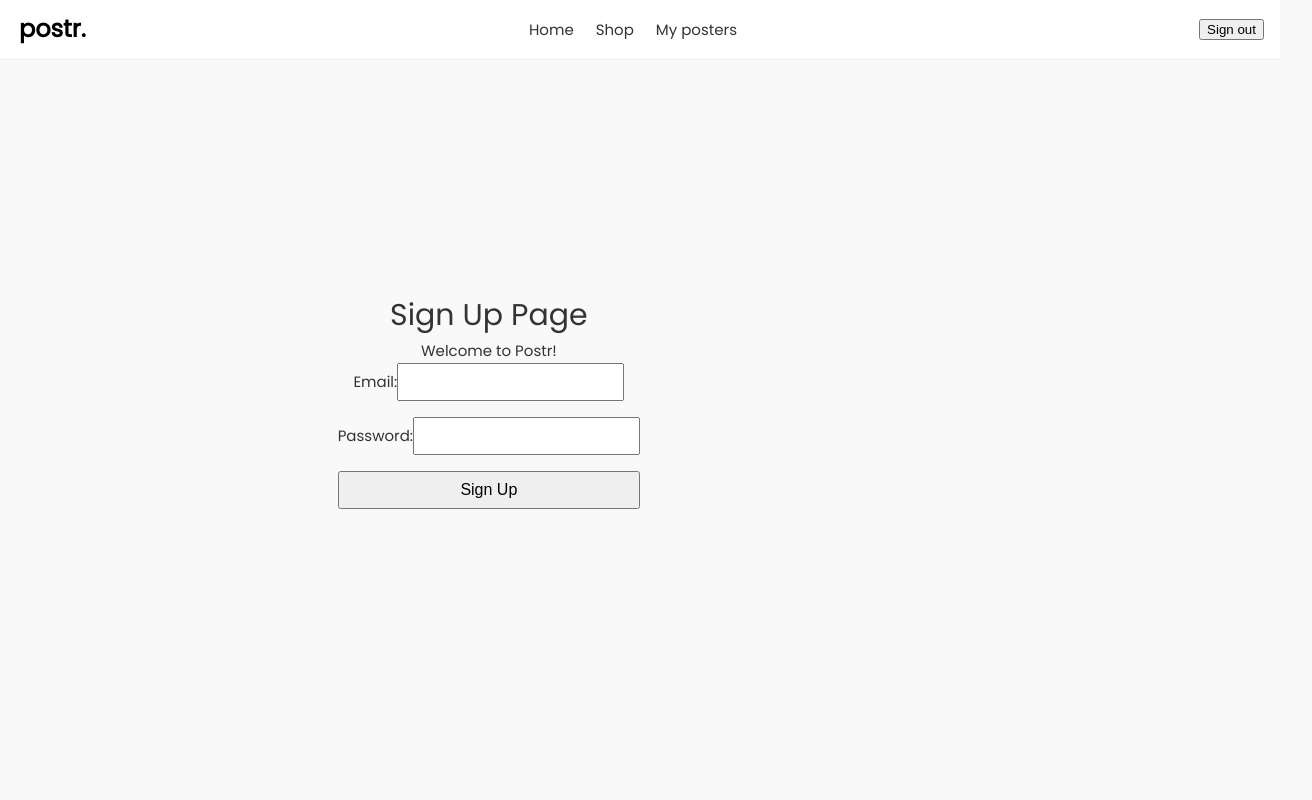
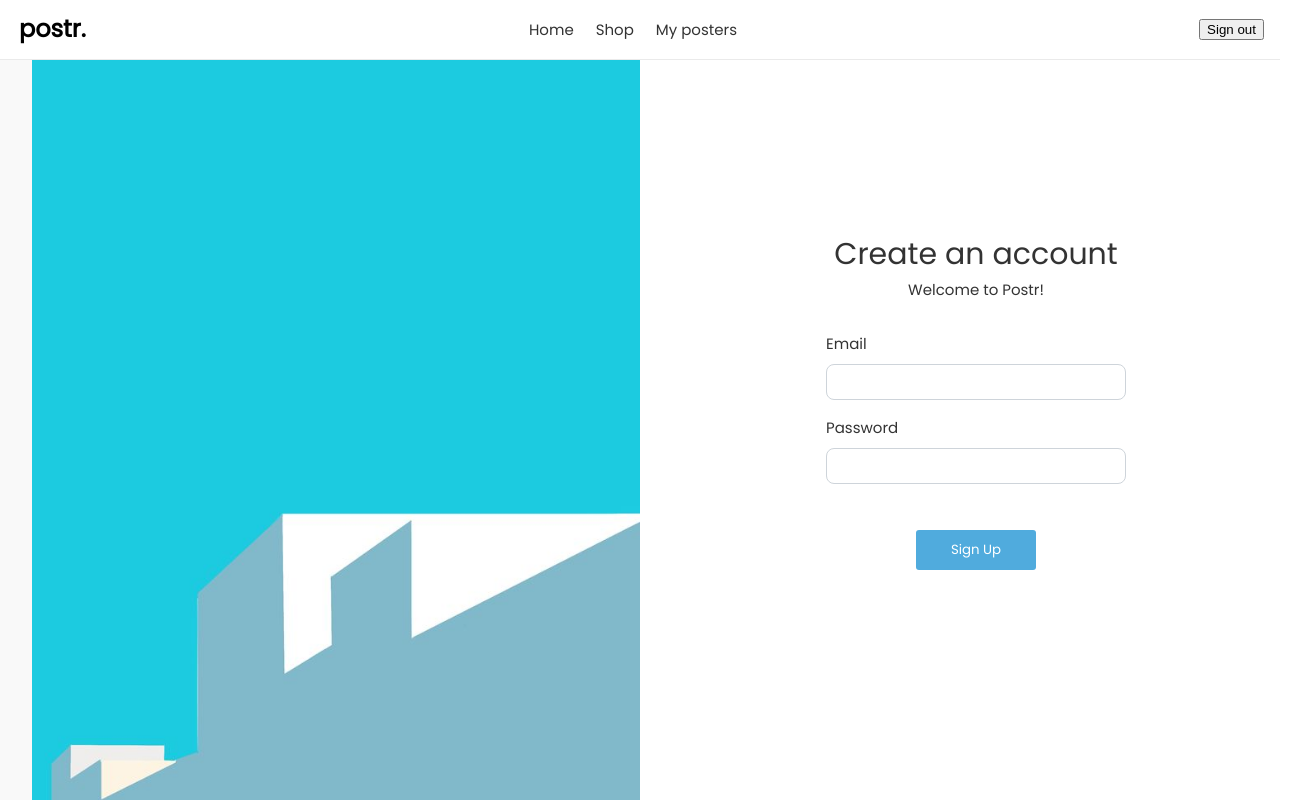
Before and after one commit to Neeshal-Imrit/ECSE-428-Grp-8, a Vue app in the folder Postr-FrontEnd/: page /signup in a window 1280 px wide. Shown: the whole page, 1312 px wide, since content can reach past the window. Built offline with nearby package versions, Linux system fonts and the light colour scheme.

Commit message:
added styling

```diff
--- a/Postr-FrontEnd/src/App.vue
+++ b/Postr-FrontEnd/src/App.vue
@@ -26,5 +26,8 @@ body {
   color: #333;
   margin: 0;
   font-family: "Poppins", sans-serif;
+  overflow-x: hidden;
+  width: 100%; /* Ensure full width */
+  box-sizing: border-box; /* Include padding and border in element's total width and height */
 }
 </style>
--- a/Postr-FrontEnd/src/views/SigninView.vue
+++ b/Postr-FrontEnd/src/views/SigninView.vue
@@ -1,48 +1,65 @@
 <template>
   <div class="center-content">
+    <!-- left side - form -->
+    <div class="form-container">
       <h1>Sign in Page</h1>
-        <p>Welcome back to Postr!</p>
+      <p class="subtitle">Welcome back to Postr!</p>
       <form @submit.prevent="submitForm">
-            <div>
-                <label for="email">Email:</label>
-                <input type="email" id="email" v-model="email" required>
+        <div class="input-group">
+          <label for="email">Email</label>
+          <input type="email" id="email" v-model="email" required />
+        </div>
+        <div class="input-group">
+          <label for="password">Password</label>
+          <input type="password" id="password" v-model="password" required />
         </div>
         <div>
-                <label for="password">Password:</label>
-                <input type="password" id="password" v-model="password" required>
+          <button type="submit">Sign In</button>
         </div>
-            <button type="submit">Sign In</button>
       </form>
+      <p class="signup-link">
+        Don't have an account?
+        <router-link to="/signup">Sign up here</router-link>
+      </p>
+    </div>
+
+    <!-- right side - image -->
+    <div class="image-container">
+      <img src="@/assets/signin-background.jpg" alt="Sign In Image" />
+    </div>
   </div>
 </template>
 
 <script>
 export default {
-  name: 'SigninView',
+  name: "SigninView",
   data() {
     return {
-      email: '',
-      password: ''
+      email: "",
+      password: "",
     };
   },
   methods: {
     submitForm() {
       // Handle form submission. This is a placeholder. Can remove when you connect to backend.
       // Not supposed to log in final version
-      console.log('Email:', this.email);
-      console.log('Password:', this.password);
-    }
-  }
-}
+      console.log("Email:", this.email);
+      console.log("Password:", this.password);
+    },
+  },
+};
 </script>
 
 <style scoped>
-.center-content {
+.form-container {
+  flex: 2;
   display: flex;
   flex-direction: column;
   justify-content: center;
   align-items: center;
   height: 100vh;
+  padding: 2rem;
+  background-color: white;
   text-align: center;
 }
 
@@ -50,20 +67,87 @@ form {
   display: flex;
   flex-direction: column;
   gap: 1rem;
+  width: 100%;
+  max-width: 400px;
+}
+
+.center-content {
+  display: flex;
+  flex: 1 1 auto;
+  width: 100vw;
+  height: 100vh;
+  overflow: hidden;
+}
+
+.subtitle {
+  margin-bottom: 30px;
+}
+
+.signup-link {
+  margin-top: 10px;
+  font-size: 10px;
+}
+
+.image-container {
+  flex: 1;
+  display: flex;
+  justify-content: center;
+  align-items: center;
+  background-color: #f5f5f5;
+}
+
+.image-container img {
+  width: 100%;
+  height: 100vh;
+  object-fit: cover;
 }
 
 label {
   margin-bottom: 0.5rem;
+  text-align: left;
 }
 
 input {
+  width: 100%;
   padding: 0.5rem;
   font-size: 1rem;
+  border: 1px solid #ced4da;
+  border-radius: 8px;
+  transition: box-shadow 0.2s ease-in-out, border-color 0.2s ease-in-out;
+  outline: none;
+}
+
+input:hover,
+input:focus {
+  box-shadow: 0 0 5px #a2a6aa;
+  border-color: #a2a6aa;
+}
+
+.input-group {
+  display: flex;
+  flex-direction: column;
+  text-align: left;
 }
 
 button {
   padding: 0.5rem 1rem;
-  font-size: 1rem;
+  font-family: "Poppins", sans-serif;
+  font-size: 0.5Srem;
   cursor: pointer;
+  background-color: #50abdd;
+  color: white;
+  border: none;
+  border-radius: 3px;
+  margin-top: 30px;
+  width: 40%;
+  height: 40px;
+}
+
+button:hover {
+  background-color: #30a4e2;
+}
+
+button:active {
+  background-color: #2088c9;
 }
 </style>
--- a/Postr-FrontEnd/src/views/SignupView.vue
+++ b/Postr-FrontEnd/src/views/SignupView.vue
@@ -1,48 +1,96 @@
 <template>
   <div class="center-content">
-        <h1>Sign Up Page</h1>
-        <p>Welcome to Postr!</p>
+    <!-- left side - image -->
+    <div class="image-container">
+      <img src="@/assets/signup-background.png" alt="Sign Up Image" />
+    </div>
+
+    <!-- right side - form -->
+    <div class="form-container">
+      <h1>Create an account</h1>
+      <p class="subtitle">Welcome to Postr!</p>
       <form @submit.prevent="submitForm">
-            <div>
-                <label for="email">Email:</label>
-                <input type="email" id="email" v-model="email" required>
+        <div class="input-group">
+          <label for="email">Email</label>
+          <input type="email" id="email" v-model="email" required />
+        </div>
+        <div class="input-group">
+          <label for="password">Password</label>
+          <input type="password" id="password" v-model="password" required />
         </div>
         <div>
-                <label for="password">Password:</label>
-                <input type="password" id="password" v-model="password" required>
+          <button type="submit">Sign Up</button>
         </div>
-            <button type="submit">Sign Up</button>
       </form>
+    </div>
   </div>
 </template>
 
 <script>
 export default {
-  name: 'SignupView',
+  name: "SignupView",
   data() {
     return {
-      email: '',
-      password: ''
+      email: "",
+      password: "",
     };
   },
   methods: {
     submitForm() {
       // Handle form submission. This is a placeholder. Can remove when you connect to backend.
       // Not supposed to log in final version
-      console.log('Email:', this.email);
-      console.log('Password:', this.password);
-    }
-  }
-}
+      console.log("Email:", this.email);
+      console.log("Password:", this.password);
+    },
+  },
+};
 </script>
 
 <style scoped>
+html,
+body {
+  overflow: hidden;
+  margin: 0;
+  padding: 0;
+  width: 100%;
+  height: 100%;
+  box-sizing: border-box;
+}
+
 .center-content {
+  display: flex;
+  flex: 1 1 auto;
+  width: 100vw;
+  height: 100vh;
+  overflow: hidden;
+}
+
+.subtitle {
+  margin-bottom: 30px;
+}
+
+.image-container {
+  flex: 1;
+  display: flex;
+  justify-content: center;
+  align-items: center;
+  background-color: #f5f5f5;
+}
+
+.image-container img {
+  width: 100%;
+  height: 100vh;
+  object-fit: cover;
+}
+
+.form-container {
+  flex: 1;
   display: flex;
   flex-direction: column;
   justify-content: center;
   align-items: center;
-  height: 100vh;
+  padding: 2rem;
+  background-color: white;
   text-align: center;
 }
 
@@ -50,20 +98,56 @@ form {
   display: flex;
   flex-direction: column;
   gap: 1rem;
+  width: 100%;
+  max-width: 300px;
 }
 
 label {
   margin-bottom: 0.5rem;
+  text-align: left;
 }
 
 input {
+  width: 100%;
   padding: 0.5rem;
   font-size: 1rem;
+  border: 1px solid #ced4da;
+  border-radius: 8px;
+  transition: box-shadow 0.2s ease-in-out, border-color 0.2s ease-in-out;
+  outline: none;
+}
+
+input:hover,
+input:focus {
+  box-shadow: 0 0 5px #a2a6aa;
+  border-color: #a2a6aa;
+}
+
+.input-group {
+  display: flex;
+  flex-direction: column;
+  text-align: left;
 }
 
 button {
   padding: 0.5rem 1rem;
-  font-size: 1rem;
+  font-family: "Poppins", sans-serif;
+  font-size: 0.5Srem;
   cursor: pointer;
+  background-color: #50abdd;
+  color: white;
+  border: none;
+  border-radius: 3px;
+  margin-top: 30px;
+  width: 40%;
+  height: 40px;
+}
+
+button:hover {
+  background-color: #30a4e2;
+}
+
+button:active {
+  background-color: #2088c9;
 }
 </style>
```
Also changed, not shown: Postr-FrontEnd/src/assets/signin-background.jpg (added), Postr-FrontEnd/src/assets/signup-background.png (added). Lines whose indentation alone changed are shown as unchanged.
